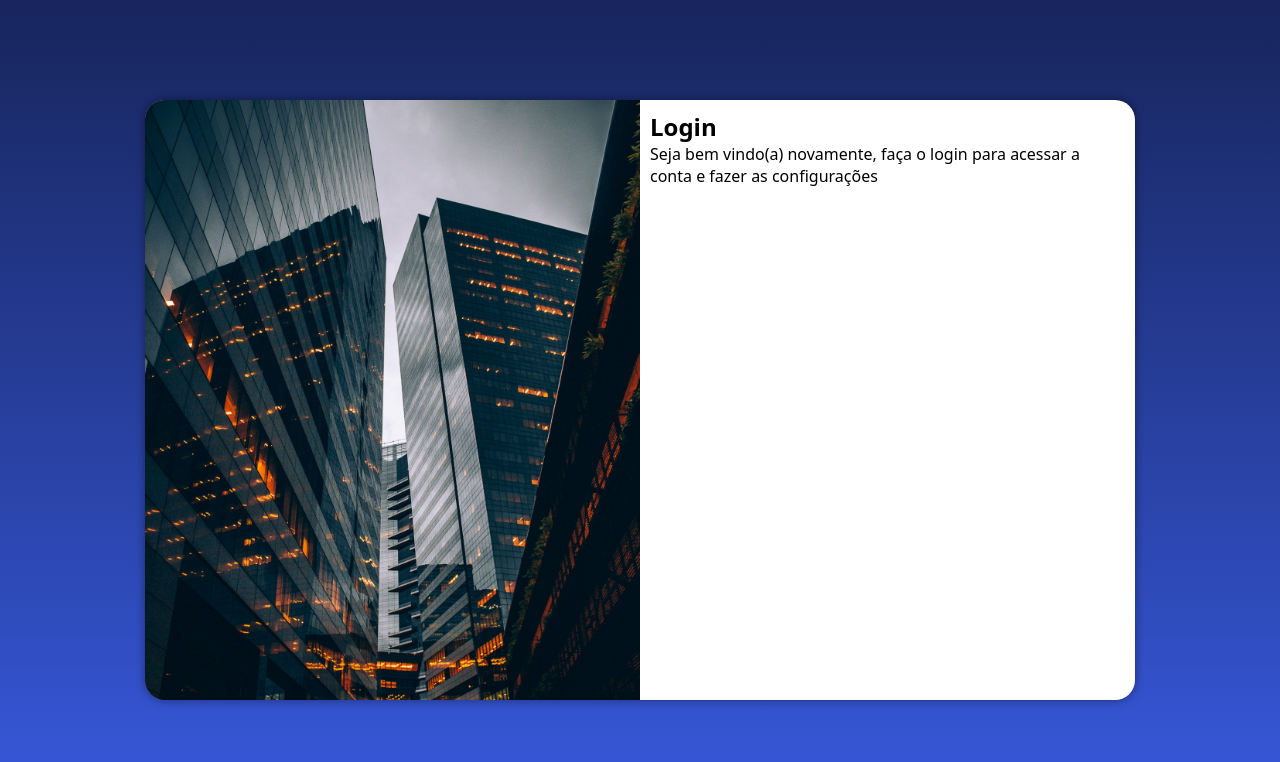
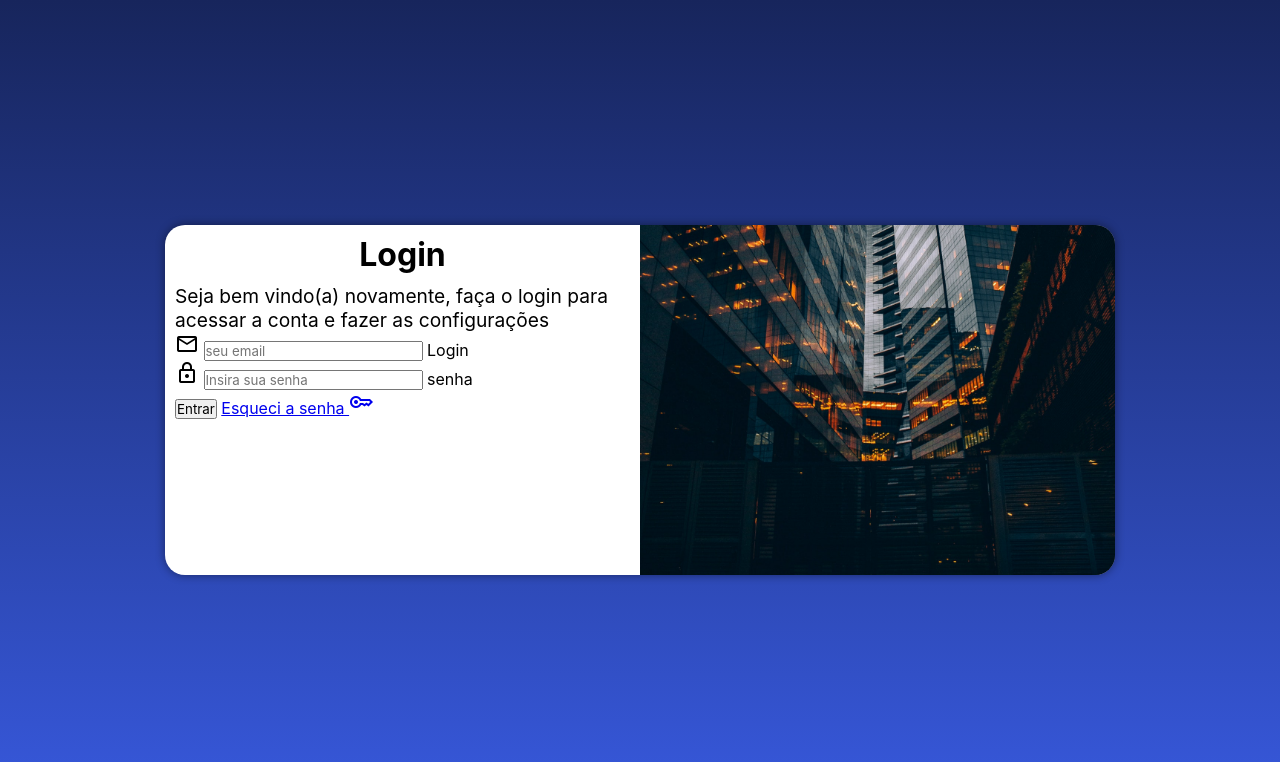
Before and after one commit to jvictor422/projeto-login, a plain HTML site: page index.html in a window 1280 px wide. Drawn offline with nearby package versions, Linux system fonts and the light colour scheme.

Commit message:
formulario base criado

```diff
--- a/estilos/media-query.css
+++ b/estilos/media-query.css
@@ -1,13 +1,22 @@
 @charset "UTF-8";
 
-@media screen and (min-width: 768px) and (max-width: 992px) {
+/* Typical Device Breakpoints
+------------------------------
+Pequenas telas: até 600px
+Celular: de 600px até 768px
+Tablet: 768px até 992px
+Desktop: 992px até 1200px
+Grandes telas: acima de 1200px
+*/
+
+@media screen and (min-width: 768px) and (max-width: 992px) { /* CONFIGURAÇÃO PARA TABLET */
     body {
-        background-image: linear-gradient(to top, #3758DB, #17255C);
+        background-image: linear-gradient(to top, #49a09d, #5f2c82);
     }
 
     section#login {
         width: 80vw;
-    }
+        height: 280px;
     }
 
     section#login > div#imagem {
@@ -20,23 +29,36 @@ section#login > div#formulario {
         float: right;
         width: 70%;
     }
+}
 
-@media screen and (min-width: 992px) {
+@media screen and (min-width: 992px) { /* CONFIGURAÇÕES PARA DESKTOP */
     body {
         background-image: linear-gradient(to top, #3758DB, #17255C);
     }
+
     section#login {
-        width: 990px;
+        width: 950px;
+        height: 350px;
+
     }
 
     section#login > div#imagem {
-        float: left;
+        float: right;
         width: 50%;
         height: 100%;
     }
 
     section#login > div#formulario {
-        float: right;
+        float: left;
         width: 50%;
     }
+
+    div#formulario > h1 {
+        font-size: 2em;
     }
+
+    div#formulario > p {
+        font-size: 1.2em;
+    }
+
+}
--- a/estilos/style.css
+++ b/estilos/style.css
@@ -1,16 +1,15 @@
 @charset "UTF-8";
 
 /*
-Paleta de cores
-
-Azul escuro: #17255C
-Azul claro: #3758DB
+    Paleta de cores
+    Verde: #49a09d
+    Lilás: #5f2c82
 */
 
 * {
-    font-family: system-ui, -apple-system, BlinkMacSystemFont, 'Segoe UI', Roboto, Oxygen, Ubuntu, Cantarell, 'Open Sans', 'Helvetica Neue', sans-serif;
+    font-family: -apple-system, BlinkMacSystemFont, 'Segoe UI', Roboto, Oxygen, Ubuntu, Cantarell, 'Open Sans', 'Helvetica Neue', sans-serif;
+    padding: 0px;
     margin: 0px;
-    padding: 0px;
     box-sizing: border-box;
 }
 
@@ -30,28 +29,37 @@ section#login {
     position: absolute;
     top: 50%;
     left: 50%;
-    transform: translate(-50%, -50%);
     overflow: hidden;
 
-    box-shadow: 0px 0px 10px rgba(0, 0, 0, 0.425);
-    height: 600px;
+    background-color: white;
     width: 250px;
+    height: 515px;
     border-radius: 20px;
-    background-color: white;
+    box-shadow: 0px 0px 10px rgba(0, 0, 0, 0.450);
 
+    transform: translate(-50%, -50%);
     transition: width .3s, height .3s;
-    transition-timing-function: ease    ;
+    transition-timing-function: ease;
 }
 
 section#login > div#imagem {
     display: block;
     background: #17255C url(../imagens/pexels-dinnow-9444476.jpg) no-repeat;
-    height: 300px;
     background-size: cover;
+    background-position: left bottom;
+    height: 200px;
 }
 
 section#login > div#formulario {
     display: block;
     padding: 10px;
+}
 
+div#formulario > h1 {
+    text-align: center;
+    margin-bottom: 10px;
 }
+
+div#formulario > p {
+    font-size: 0.8em;
+}
--- a/index.html
+++ b/index.html
@@ -5,19 +5,39 @@
     <meta http-equiv="X-UA-Compatible" content="IE=edge">
     <meta name="viewport" content="width=device-width, initial-scale=1.0">
     <title>Login</title>
-    <link rel="stylesheet" href="estilos/style.css">
-    <link rel="stylesheet" href="estilos/media-query.css">
+    <link rel="stylesheet" href="estilos/style.css" media="all">
+    <link rel="stylesheet" href="estilos/media-query.css" media="screen">
+    <link rel="stylesheet" href="https://fonts.googleapis.com/css2?family=Material+Symbols+Outlined:opsz,wght,FILL,GRAD@20..48,100..700,0..1,-50..200" />
+    <link rel="stylesheet" href="https://fonts.googleapis.com/css2?family=Material+Symbols+Outlined:opsz,wght,FILL,GRAD@48,400,0,0" />
 </head>
 <body>
      <main>
         <section id="login">
             <div id="imagem">
-
             </div>
             <div id="formulario">
                 <h1>Login</h1>
                 <p>Seja bem vindo(a) novamente, faça o login para acessar a conta e fazer as configurações</p>
-                <form action="login.php" method="post"></form>
+            <form action="login.php" method="post" autocomplete="on">
+                <div class="campo">
+                    <span class="material-symbols-outlined">
+                        mail
+                    </span>
+                    <input type="email" name="login" id="ilogin" placeholder="seu email" autocomplete="email" required maxlength="30">
+                    <label for="ilogin">Login</label>
+                </div>
+                <div class="campo">
+                    <span class="material-symbols-outlined">
+                        lock
+                    </span>
+                    <input type="password" name="senha" id="isenha" placeholder="Insira sua senha" autocomplete="current-password" required minlength="6" maxlength="15">
+                    <label for="isenha">senha</label>
+                </div>
+                <input type="submit" value="Entrar">
+                <a href="esqueci.html">
+                    Esqueci a senha <i class="material-symbols-outlined">key</i>
+                </a>
+            </form>
             </div>
         </section>
      </main>
```
Lines whose indentation alone changed are shown as unchanged.
